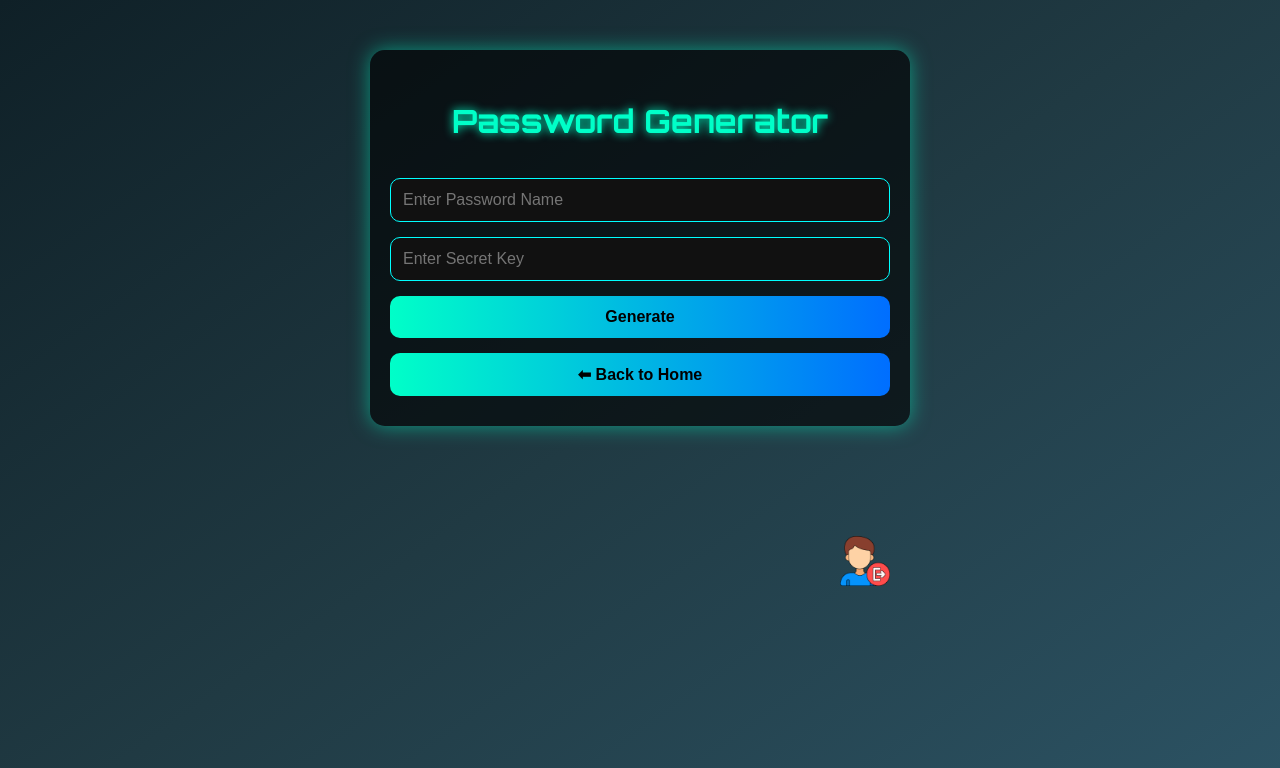
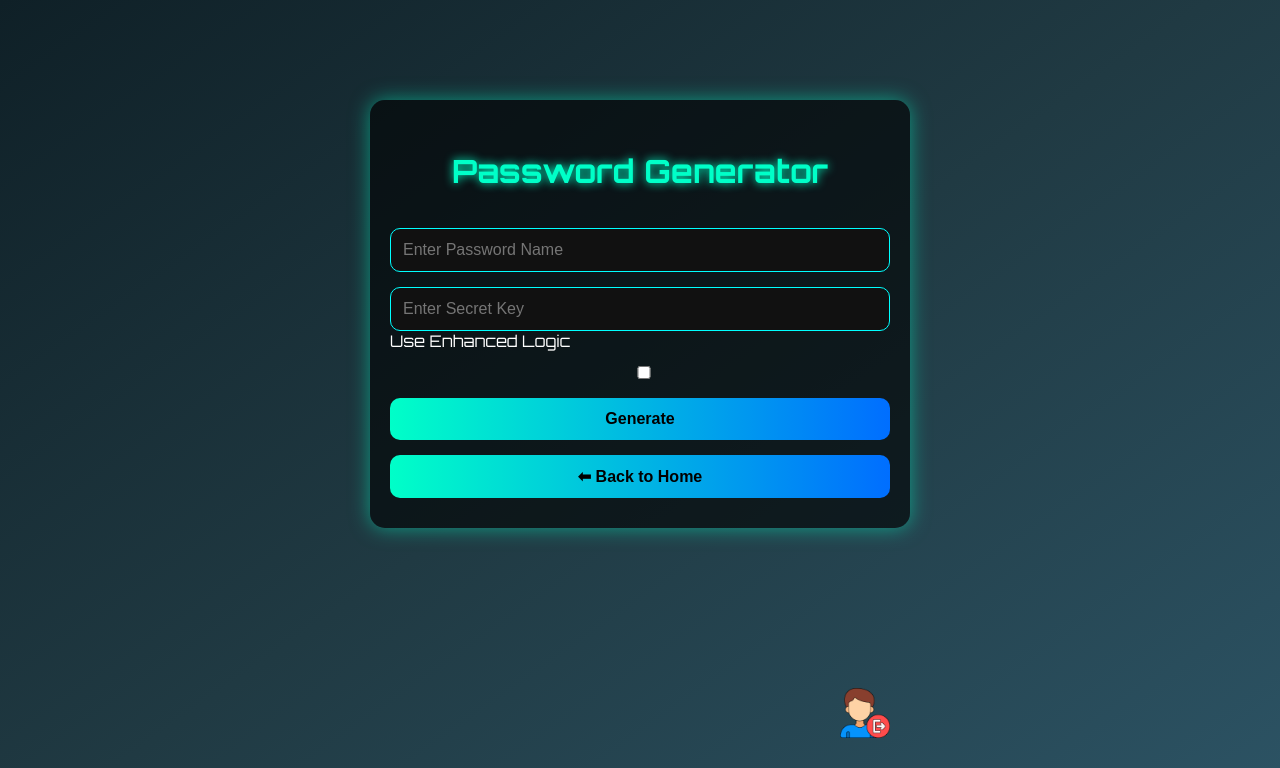
Before and after one commit to JAYAKRISH369/PasswordGeneratorApp, a Flask app: page /generate/ in a window 1280 px wide. Shown: the top 768 px of the page. Run offline with Flask 3, Linux system fonts and the light colour scheme; the visitor is signed in with stand-in values (Sample User, id 1).

Commit message:
implemented Advanced password generating code

```diff
--- a/password_gen.py
+++ b/password_gen.py
@@ -2,11 +2,16 @@ from flask import Blueprint, render_template, request, redirect, url_for, flash
 from flask_login import login_required, current_user
 from pymongo import MongoClient
 from config import Config
+import string
+import hashlib
+import random
 
+# Define Blueprint and DB connection
 generate_bp = Blueprint('generate', __name__)
 client = MongoClient(Config.MONGO_URI)
 db = client.passwordApp
 
+# --- Original Basic Password Logic ---
 def generate_password_logic(name, key, part1, part2):
     s = name + part1 + part2
     str_set = set(s)
@@ -32,23 +37,93 @@ def generate_password_logic(name, key, part1, part2):
 
     return password
 
+# --- Enhanced Password Logic ---
+def enhanced_password_logic(name, key, counter=1, length=16, use_lower=True, use_upper=True,
+                            use_digits=True, use_symbols=True, use_emojis=False, complexity=1, custom_salt=''):
+    print("Enhanced Password Logic Parameters:  ")
+    charset = ''
+    if use_lower:
+        charset += string.ascii_lowercase
+    if use_upper:
+        charset += string.ascii_uppercase
+    if use_digits:
+        charset += string.digits
+    if use_symbols:
+        charset += "!@#$%^&*()-_=+[]{}|;:,.<>?/"
+
+    emoji_set = "🚀✨🔥💡🎯🛡️💻📱🔐🎉"
+    if use_emojis:
+        charset += emoji_set
+
+    if not charset:
+        return "Error: No charset selected"
+
+    base = f"{name}{key}{counter}{custom_salt}"
+    hash_digest = hashlib.sha256(base.encode()).hexdigest()
+
+    password = ''
+    for i in range(length):
+        index = int(hash_digest[i % len(hash_digest)], 16)
+        password += random.choice(charset)
+
+    # Complexity enhancement
+    if complexity > 1:
+        if use_lower:
+            password = insert_random(password, random.choice(string.ascii_lowercase))
+        if use_upper:
+            password = insert_random(password, random.choice(string.ascii_uppercase))
+        if use_digits:
+            password = insert_random(password, random.choice(string.digits))
+        if use_symbols:
+            password = insert_random(password, random.choice("!@#$%^&*"))
+        if use_emojis:
+            password = insert_random(password, random.choice(emoji_set))
+
+    return password
+
+def insert_random(password, char):
+    idx = random.randint(0, len(password) - 1)
+    return password[:idx] + char + password[idx+1:]
+
+# --- Combined Route for Basic and Enhanced ---
 @generate_bp.route('/', methods=['GET', 'POST'])
 @login_required
 def generate_password_view():
     result = ''
+    mode = 'basic'
+
     if request.method == 'POST':
         name = request.form['name']
         key = request.form['key']
+        mode = request.form.get('mode', 'basic')  # default to basic
+
         user = db.users.find_one({'_id': current_user.id})
         print('name:', name)
         print('key:', key)
         print('User ID:', current_user.id)
-        print('User Value is:',user)
+        print('User Value is:', user)
 
-        # if not user or 'part1' not in user or 'part2' not in user:
-        #     flash("Your profile is incomplete. Please complete it first.")
-        #     return redirect(url_for('google.complete_profile'))
+        if mode == 'basic':
+            if not user or 'part1' not in user or 'part2' not in user:
+                flash("Your profile is incomplete. Please complete it first.")
+                return redirect(url_for('google.complete_profile'))
+            result = generate_password_logic(name, key, user['part1'], user['part2'])
 
-        result = generate_password_logic(name, key, user['part1'], user['part2'])
-        # return render_template('index.html', result=result, user=current_user)
-    return render_template('generate.html', password=result)
+        else:
+            # Get enhanced params
+            length = int(request.form.get('length', 16))
+            counter = int(request.form.get('counter', 1))
+            custom_salt = request.form.get('custom_salt', f"{user.get('part1','')}{user.get('part2','')}")
+
+            use_lower = 'use_lower' in request.form
+            use_upper = 'use_upper' in request.form
+            use_digits = 'use_digits' in request.form
+            use_symbols = 'use_symbols' in request.form
+            use_emojis = 'use_emojis' in request.form
+            complexity = int(request.form.get('complexity', 1))
+
+            result = enhanced_password_logic(name, key, counter, length, use_lower, use_upper, use_digits,
+                                             use_symbols, use_emojis, complexity, custom_salt)
+
+            print("Generated Password:", result)
+    return render_template('generate.html', password=result, mode=mode)
--- a/static/css/style.css
+++ b/static/css/style.css
@@ -34,7 +34,7 @@ h1, h2 {
 /* Container - base form wrapper */
 .container, .complete-profile-container {
     max-width: 500px;
-    margin: 50px auto;
+    margin: 100px auto;
     padding: 30px 20px;
     background: rgba(0, 0, 0, 0.6);
     border-radius: 15px;
@@ -207,3 +207,22 @@ button:hover {
         text-align: center;
     }
 }
+
+.wrapper {
+    display: flex;
+    justify-content: center;
+    align-items: center;
+    display: flex;
+    flex-direction: row;
+}
+
+.text-logo {
+    font-size: 100px;
+    color: white;
+    display: flex;
+    flex-direction: column;
+    align-items: center;
+    gap: 25px;
+    margin: auto auto auto 50px;
+
+}
--- a/templates/generate.html
+++ b/templates/generate.html
@@ -5,7 +5,6 @@
   <title>Generate Password</title>
   <link rel="stylesheet" href="{{ url_for('static', filename='css/style.css') }}">
   <meta name="viewport" content="width=device-width, initial-scale=1.0">
-  <!-- <link href="https://fonts.googleapis.com/css2?family=Orbitron:wght@500&display=swap" rel="stylesheet"> -->
   <link href="https://fonts.googleapis.com/css2?family=Orbitron:wght@400;700&display=swap" rel="stylesheet">
 </head>
 <body>
@@ -16,6 +15,36 @@
     <form method="POST">
       <input type="text" name="name" placeholder="Enter Password Name" required>
       <input type="text" name="key" placeholder="Enter Secret Key" required>
+
+      <label for="logicToggle">Use Enhanced Logic</label>
+      <input type="hidden" name="mode" id="modeInput" value="basic">
+      <input type="checkbox" id="logicToggle" name="enhanced_logic">
+
+      <div id="enhancedOptions" style="display: none;">
+        <label>Password Length:
+          <input type="number" name="length" min="8" max="64" value="16">
+        </label>
+
+        <label><input type="checkbox" name="use_lower" checked> Lowercase (a-z)</label>
+        <label><input type="checkbox" name="use_upper" checked> Uppercase (A-Z)</label>
+        <label><input type="checkbox" name="use_digits" checked> Digits (0-9)</label>
+        <label><input type="checkbox" name="use_symbols"> Symbols (!@#$%)</label>
+        <label><input type="checkbox" name="use_emojis"> Emojis (🚀💡🎯)</label>
+
+        <label for="complexity">Complexity:</label>
+        <select name="complexity" id="complexity">
+          <option value="1">Easy</option>
+          <option value="2">Medium</option>
+          <option value="3">Hard</option>
+        </select>
+
+        <label for="counter">Counter:</label>
+        <input type="number" name="counter" min="1" value="1">
+
+        <label for="custom_salt">Custom Salt:</label>
+        <input type="text" name="custom_salt" placeholder="Optional">
+      </div>
+
       <button type="submit">Generate</button>
     </form>
     {% endif %}
@@ -26,32 +55,43 @@
       <div class="password-line">
         <div class="password-display" id="passwordText">{{ password }}</div>
       </div>
-
     </div>
     {% endif %}
 
     <a href="/"><button style="margin-top: 15px;">⬅ Back to Home</button></a>
   </div>
 
-
   <div style="text-align: right; margin-bottom: 10px;">
     <div class="containerLogout">
-
       <div class="logout-link">
         <a href="/logout">
           <img src="{{ url_for('static', filename='images/user-logout.png') }}" alt="Logout" style="width: 50px; height: 50px;">
         </a>
       </div>
     </div>
-
   </div>
 
   <script>
     document.addEventListener("DOMContentLoaded", function () {
       const passwordText = document.getElementById("passwordText");
+      const logicToggle = document.getElementById("logicToggle");
+      const enhancedOptions = document.getElementById("enhancedOptions");
+      const modeInput = document.getElementById("modeInput");
 
+      if (passwordText) {
         passwordText.addEventListener("click", () => {
           navigator.clipboard.writeText(passwordText.innerText);
+        });
+      }
+
+      logicToggle.addEventListener("change", function () {
+        if (logicToggle.checked) {
+          enhancedOptions.style.display = "block";
+          modeInput.value = "enhanced";
+        } else {
+          enhancedOptions.style.display = "none";
+          modeInput.value = "basic";
+        }
       });
     });
   </script>
```
Also changed, not shown: templates/login.html (+7 -0 lines). Lines whose indentation alone changed are shown as unchanged.
